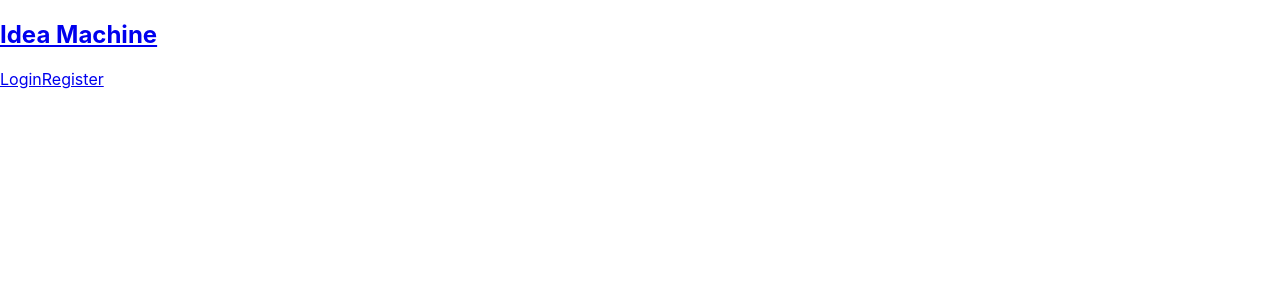
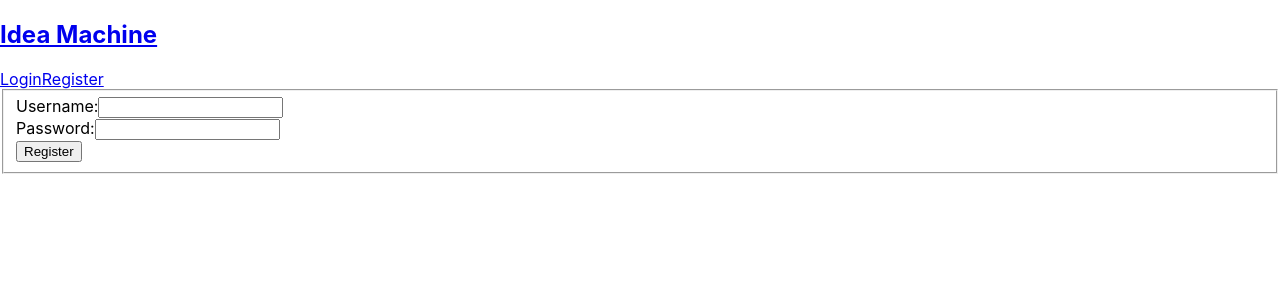
Before and after one commit to thinkful-ei-panda/idea-machine-client, a React (Create React App) app: page /register in a window 1280 px wide. Shown: the top 300 px of the page. Built offline with nearby package versions, Linux system fonts and the light colour scheme.

Commit message:
login implemented, headers dont update

```diff
--- a/src/App.js
+++ b/src/App.js
@@ -4,6 +4,9 @@ import {Route, Switch} from 'react-router-dom';
 import Header from './components/Header/Header'
 import SearchBarPage from './components/SearchBarPage/SearchBarPage'
 import LoginPage from './components/LoginPage/LoginPage'
+import MyIdeasPage from './components/MyIdeasPage/MyIdeasPage';
+import TrackedIdeasPage from './components/TrackedIdeasPage/TrackedIdeasPage';
+import RegistrationPage from './components/RegistrationPage/RegistrationPage';
 
 
 function App() {
@@ -26,13 +29,18 @@ function App() {
 
           <Route
           exact
-          path='/login'
-          component={LoginPage} />
+          path='/register'
+          component={RegistrationPage} />
 
           <Route
           exact
-          path='/login'
-          component={LoginPage} />
+          path='/my-ideas'
+          component={MyIdeasPage} />
+
+          <Route
+          exact
+          path='/tracked-ideas'
+          component={TrackedIdeasPage} />
 
 
         </Switch>
--- a/src/components/Header/Header.js
+++ b/src/components/Header/Header.js
@@ -4,6 +4,9 @@ import {Link} from 'react-router-dom'
 import TokenService from '../../services/token-service'
 
 class Header extends React.Component {
+  handleLogoutClick = () => {
+    TokenService.clearAuthToken()
+  }
 
   renderLoggedInLink(){
     return (
@@ -14,12 +17,11 @@ class Header extends React.Component {
         <Link to='/tracked-ideas'>
           Tracked Ideas
         </Link>
-        <Link to='/'>
+        <Link onClick={this.handleLogoutClick} to='/'>
           Logout
         </Link>
       </div>
     )
-
   }
 
   renderLoginLink(){
--- a/src/components/LoginPage/LoginPage.js
+++ b/src/components/LoginPage/LoginPage.js
@@ -36,7 +36,7 @@ class LoginPage extends React.Component {
       TokenService.saveAuthToken(res.authToken)
       username.value = ''
       password.value = ''
-      // this.props.onLoginSuccess()
+      this.handleLoginSuccess()
     })
     .catch(error => {
       this.setState({error})
--- /dev/null
+++ b/src/components/MyIdeasPage/MyIdeasPage.js
@@ -0,0 +1,20 @@
+import React from 'react'
+import Results from '../Results/Results'
+
+class MyIdeasPage extends React.Component {
+  state = {
+    results: [1]
+  }
+
+  render() {
+    const {results} = this.state
+    return (
+      <div>
+        My Ideas Page
+        {results.length !== 0 && <Results results={results} />}
+      </div>
+    )
+  }
+}
+
+export default MyIdeasPage
--- /dev/null
+++ b/src/components/RegistrationPage/RegistrationPage.js
@@ -0,0 +1,38 @@
+import React from 'react'
+
+class RegistrationPage extends React.Component {
+
+  handleRegistrationSubmit = (ev) => {
+    ev.preventDefault()
+
+  }
+
+
+  render() {
+    return (
+      <div className="login-container">
+        <form onSubmit={this.handleRegistrationSubmit} className="login-form">
+          <legend></legend>
+          <fieldset>
+            <div className="column">
+              <div>
+                <label htmlFor="username">Username:</label>
+                <input name="username" id="username" />
+              </div>
+              <div>
+                <label htmlFor="password">Password:</label>
+                <input name="password" id="password" />
+              </div>
+              <div>
+                <button>Register</button>
+              </div>
+            </div>
+          </fieldset>
+        </form>
+        {/* {error && <div>{error}</div>} */}
+      </div>
+    )
+  }
+}
+
+export default RegistrationPage
--- /dev/null
+++ b/src/components/Results/Result.js
@@ -0,0 +1,11 @@
+import React from 'react'
+
+const Result = (props) => {
+  return (
+    <div>
+      {props.result}
+    </div>
+  )
+}
+
+export default Result
--- /dev/null
+++ b/src/components/Results/Results.js
@@ -0,0 +1,13 @@
+import React from 'react'
+import Result from './Result'
+
+const Results = (props) => {
+  const results = props.results.map(result => <Result key={result.id}/>)
+  return (
+    <div>
+      {results}
+    </div>
+  )
+}
+
+export default Results
--- a/src/components/SearchBarPage/SearchBarPage.js
+++ b/src/components/SearchBarPage/SearchBarPage.js
@@ -1,9 +1,24 @@
 import React from 'react'
+import Results from '../Results/Results';
 
-const SearchBar = () => {
+class SearchBar extends React.Component {
+
+  state = {
+    results:[]
+  }
+  handleSearchIdeasSubmit = (ev) => {
+    ev.preventDefault()
+    // fetch(`${}`)
+
+  }
+
+
+  render() {
+    const {results} = this.state
+
     return (
       <div className="search-container-center">
-      <form className="search-form-center">
+        <form onSubmit={this.handleSearchIdeasSubmit} className="search-form-center">
           <legend></legend>
           <fieldset>
             <div className="row">
@@ -17,8 +32,10 @@ const SearchBar = () => {
             </div>
           </fieldset>
         </form>
+        {results.length !== 0 && <Results results={results} />}
       </div>
     )
   }
+}
 
 export default SearchBar;
--- /dev/null
+++ b/src/components/TrackedIdeasPage/TrackedIdeasPage.js
@@ -0,0 +1,9 @@
+import React from 'react'
+
+const TrackedIdeasPage = () => {
+  return (
+    <div>Tracked Ideas Page</div>
+  )
+}
+
+export default TrackedIdeasPage
--- a/src/services/token-service.js
+++ b/src/services/token-service.js
@@ -9,7 +9,10 @@ const TokenService = {
   },
   saveAuthToken(token){
     return window.localStorage.setItem(config.TOKEN_KEY,token)
-  }
+  },
+  clearAuthToken(){
+    window.localStorage.removeItem(config.TOKEN_KEY)
+  },
 }
 
 export default TokenService
```
Lines whose indentation alone changed are shown as unchanged.
